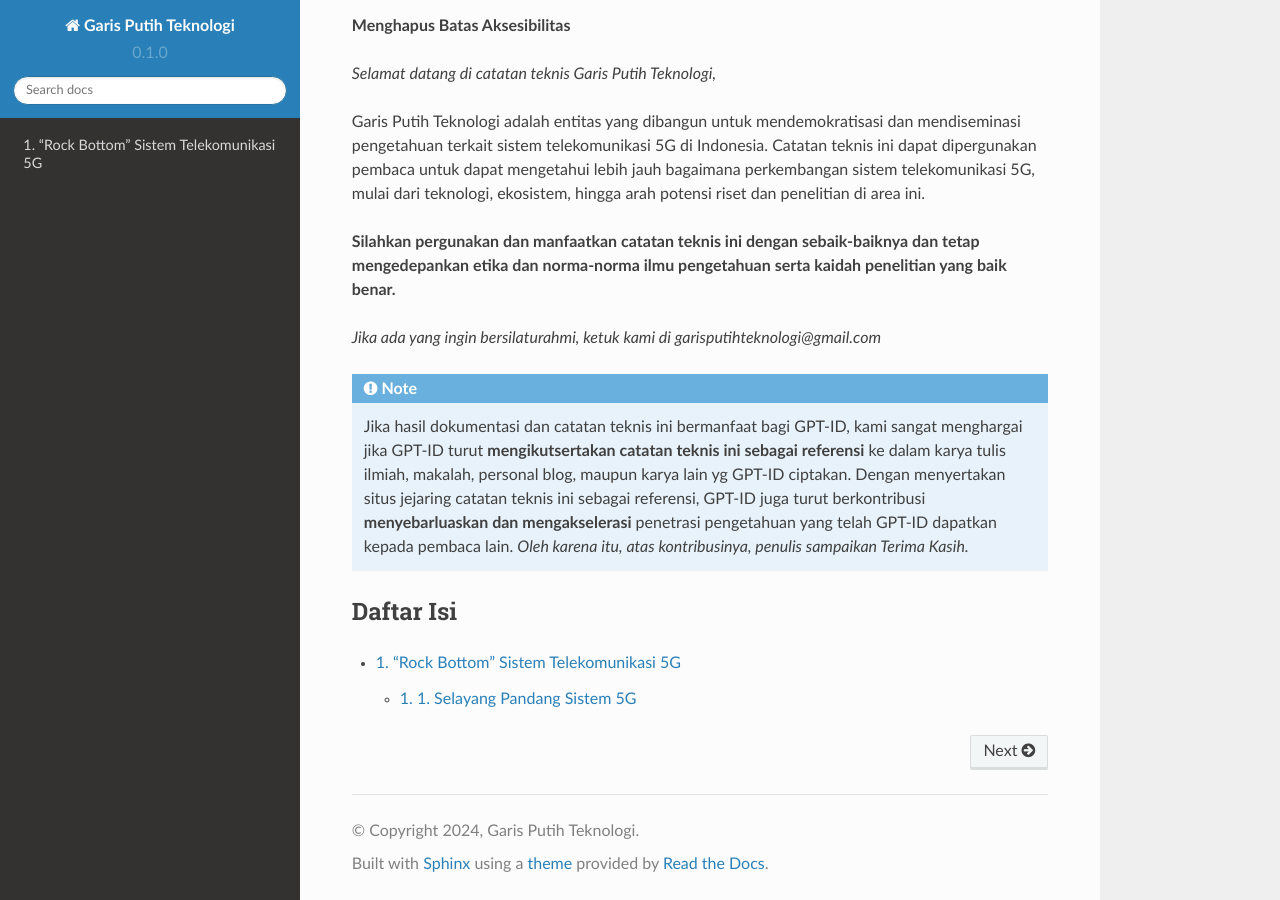
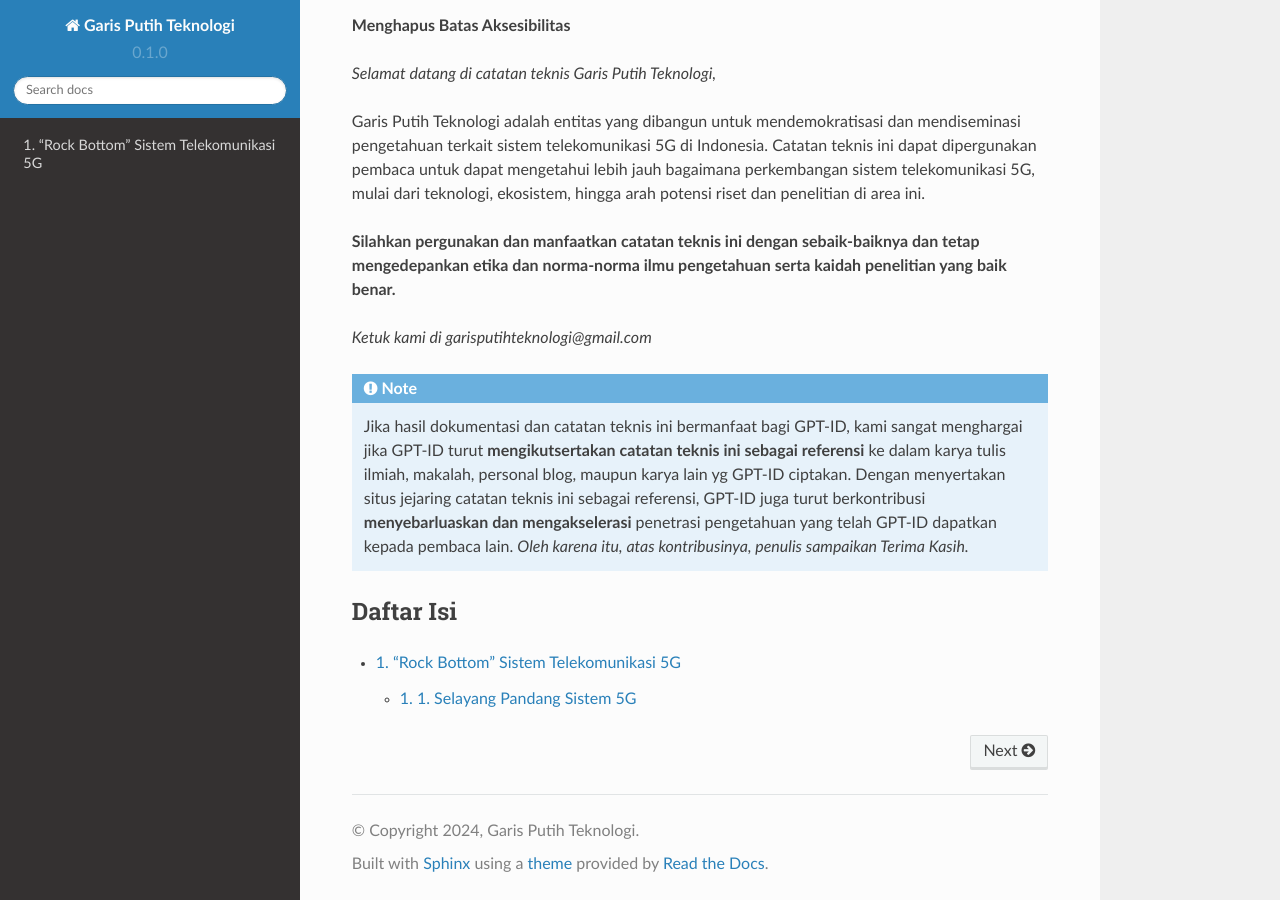
Before and after one commit to garisputihteknologi/garisputihteknologi, a Sphinx documentation site: the page built from docs/source/index.rst, in a window 1280 px wide and 900 px high, scrolled down 1196 px. Built offline with Sphinx 7.4.7 and the Read the Docs theme 2.0.0, drawn with Linux system fonts in a browser that asks for light colours.

Commit message:
Update index.rst

```diff
--- a/docs/source/index.rst
+++ b/docs/source/index.rst
@@ -40,7 +40,7 @@ Garis Putih Teknologi adalah entitas yang dibangun untuk mendemokratisasi dan me
 
 **Silahkan pergunakan dan manfaatkan catatan teknis ini dengan sebaik-baiknya dan tetap mengedepankan etika dan norma-norma ilmu pengetahuan serta kaidah penelitian yang baik benar.**
 
-*Jika ada yang ingin bersilaturahmi, ketuk kami di garisputihteknologi@gmail.com*
+*Ketuk kami di garisputihteknologi@gmail.com*
 
 .. note::
 			Jika hasil dokumentasi dan catatan teknis ini bermanfaat bagi GPT-ID, kami sangat menghargai jika GPT-ID turut **mengikutsertakan catatan teknis ini sebagai referensi** ke dalam karya tulis ilmiah, makalah, personal blog, maupun karya lain yg GPT-ID ciptakan. Dengan menyertakan situs jejaring catatan teknis ini sebagai referensi, GPT-ID juga turut berkontribusi **menyebarluaskan dan mengakselerasi** penetrasi pengetahuan yang telah GPT-ID dapatkan kepada pembaca lain. *Oleh karena itu, atas kontribusinya, penulis sampaikan Terima Kasih.*
```
